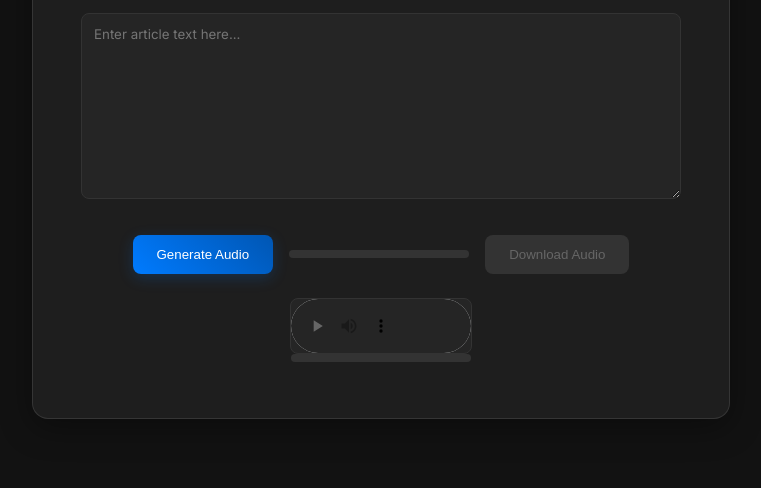
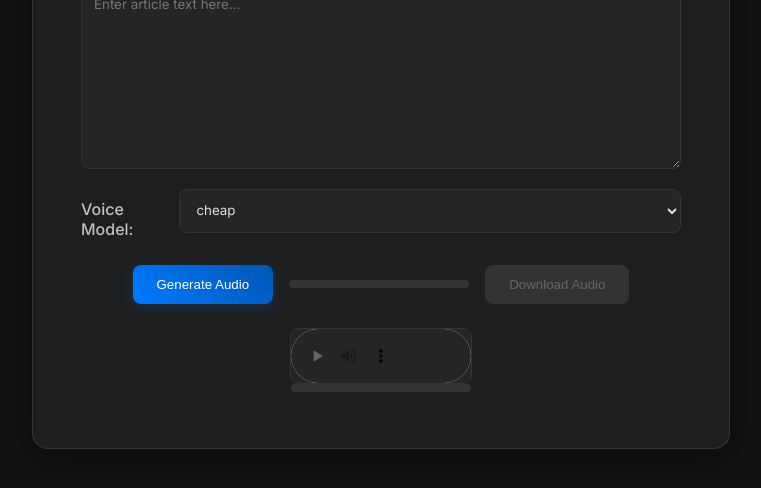
Before and after one commit to maethu1337/article-2-audio, a plain HTML site: page index.html in a window 1280 px wide. Shown: the part 276-764 px from the top of the page, without its empty margins (259-1020 px from the left). Drawn offline with Linux system fonts and the light colour scheme.

Commit message:
model toggle is back

```diff
--- a/index.html
+++ b/index.html
@@ -16,13 +16,13 @@
             <input type="text" id="username" name="username" placeholder="Enter your access token" autocomplete="username">
         </div>
         <textarea id="text-to-speak" rows="10" placeholder="Enter article text here..."></textarea>
-        <!-- <div class="model-toggle">
+        <div class="model-toggle">
             <label for="model-select">Voice Model:</label>
             <select id="model-select">
-                <option value="tts-1" selected>Mini (tts-1)</option>
-                <option value="tts-1-hd">HD (tts-1-hd)</option>
+                <option value="gpt-4o-mini-tts" selected>cheap</option>
+                <option value="tts">not cheap</option>
             </select>
-        </div> -->
+        </div>
         <div class="controls">
             <button id="speak-btn" class="btn-blue">Generate Audio</button>
             <span class="progress-inline">
```
